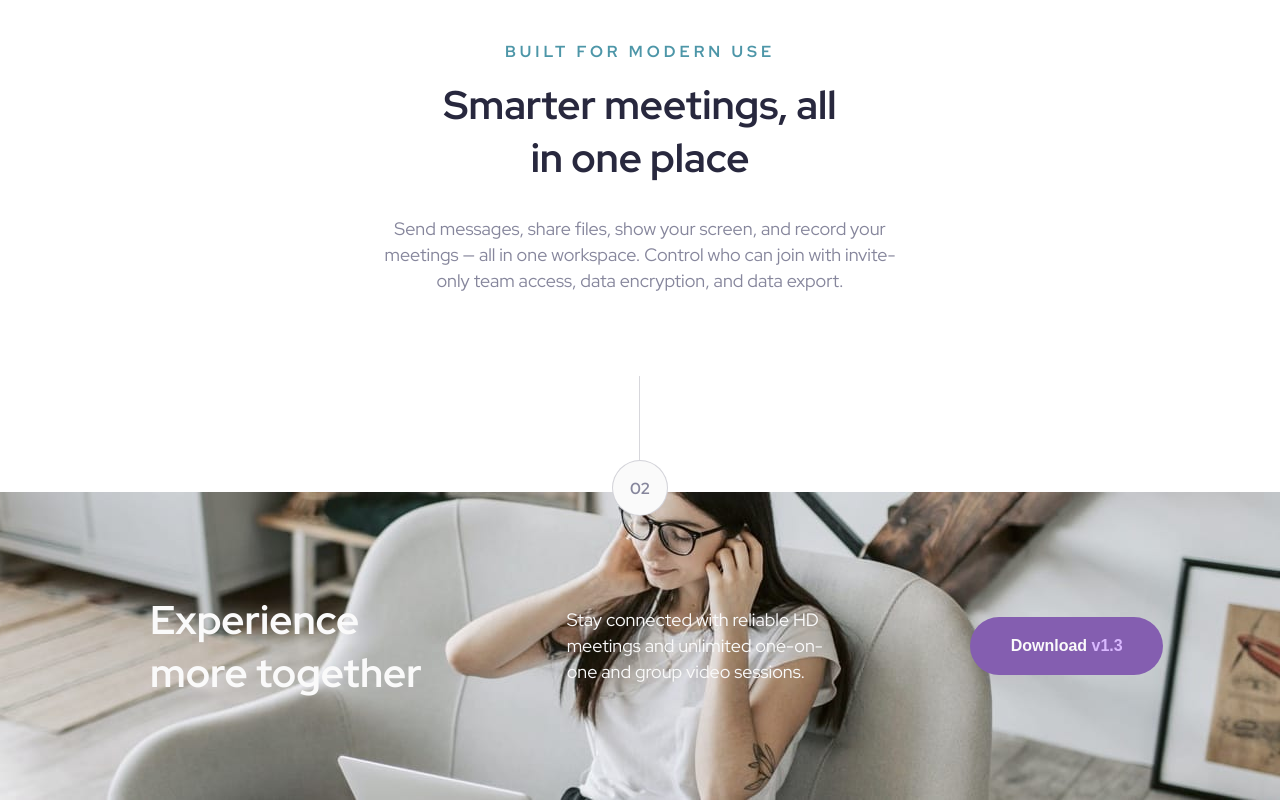
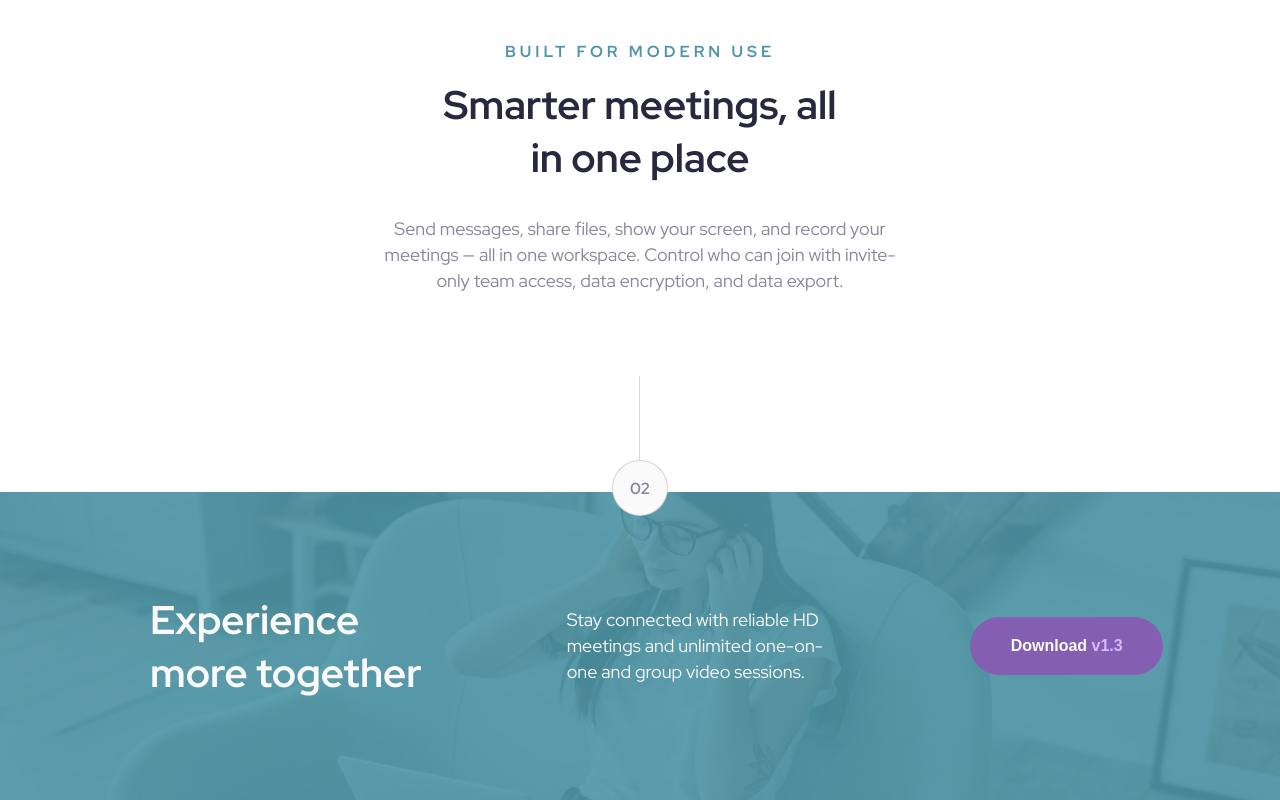
Before and after one commit to brainka/meet-landing-page, a plain HTML site: page index.html in a window 1280 px wide. Shown: the part 1105-1905 px from the top of the page. Drawn offline with Linux system fonts and the light colour scheme.

Commit message:
fix image colour overlay

```diff
--- a/styles.css
+++ b/styles.css
@@ -157,6 +157,8 @@ footer {
 	grid-template-columns: repeat(3, 1fr);
 	align-items: center;
 	margin-top: 25rem;
+
+	position: relative;
 }
 
 footer > * {
@@ -202,7 +204,21 @@ footer .button-download span {
 	height: 30.8rem;
 	object-fit: cover;
 	object-position: top center;
+	opacity: 0.1;
+	z-index: -1;
 }
+
+.footer:after {
+	content: '';
+	position: absolute;
+	top: 0;
+	right: 0;
+	bottom: 0;
+	left: 0;
+	background-color: var(--main-green-color);
+	z-index: -2;
+}
+
 .button-download {
 	width: 19.3rem;
 	background-color: var(--main-green-color);
```
